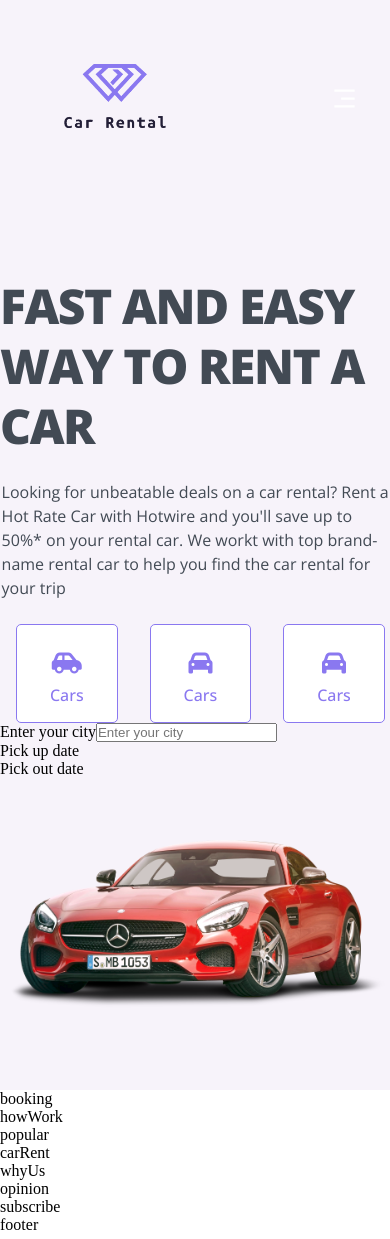
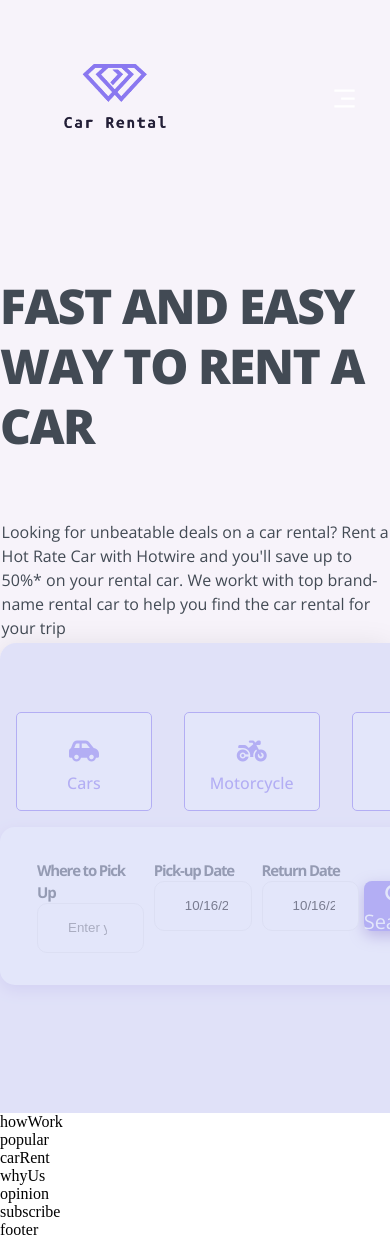
Before and after one commit to espadAbtw/car-rental-froncik, a React (Create React App) app in the folder car-rental/: page / in a window 390 px wide. Built offline with nearby package versions, Linux system fonts and the light colour scheme.

Commit message:
Header (without responsivity)

```diff
--- a/car-rental/package.json
+++ b/car-rental/package.json
@@ -8,6 +8,7 @@
     "@testing-library/react": "^13.4.0",
     "@testing-library/user-event": "^13.5.0",
     "react": "^18.2.0",
+    "react-datepicker": "^4.8.0",
     "react-dom": "^18.2.0",
     "react-icons": "^4.6.0",
     "react-scripts": "5.0.1",
--- a/car-rental/src/App.js
+++ b/car-rental/src/App.js
@@ -1,7 +1,7 @@
 import React from "react";
 import './App.css';
 import { Footer, Header, HowWork, Popular, Subscribe, WhyUs} from './containers';
-import { Navbar, CarRent, Booking, Opinion} from './components';
+import { Navbar, CarRent, Opinion} from './components';
 import './index.css'
 
 function App() {
@@ -11,7 +11,6 @@ function App() {
         <Navbar/>
         <Header/>
     </div>
-      <Booking/>
       <HowWork/>
       <Popular/>
       <CarRent/>
--- a/car-rental/src/components/booking/booking.jsx
+++ /dev/null
@@ -1,8 +0,0 @@
-import React from "react";
-import './booking.css'
-
-function booking() {
-  return <div>booking</div>;
-}
-
-export default booking
--- a/car-rental/src/components/bookingSearch/bookingSearch.css
+++ b/car-rental/src/components/bookingSearch/bookingSearch.css
@@ -0,0 +1,48 @@
+.booking-container {
+    margin-top: 1rem;
+    background-color: #fff;
+    display: flex;
+    flex-direction: row;
+    padding: 2rem;
+    font-family: var(--font-family);
+    border-radius: 15px;
+    box-shadow: rgba(78, 23, 180, 0.171) 0px 5px 15px;
+}
+
+.booking-container .button  {
+    margin-top: 22px;
+    height: 50px;
+    width: 200px;
+    font-family: var(--font-family);
+    color: #fff;
+    background-color: #8a78f0;
+    font-weight: 300;
+    border: 0;
+    outline: none;
+    font-size: 20px;
+    border-radius: 8px;
+    cursor: pointer;
+    box-shadow: rgba(119, 85, 184, 0.685) 0px 5px 15px;
+
+}
+.booking-container label {
+    font-weight: bold;
+    font-size: 15px;
+    text-align: left;
+    letter-spacing: -0.08em;
+
+    color: #424a54;
+}
+.booking-container .booking-part {
+    margin-left: 5px;
+    margin-right: 5px;
+}
+.booking-container input {
+    border: 1px solid #ededef;
+    border-radius: 10px;
+    height: 50px;
+    width: 100%;
+    padding: 2px 23px 2px 30px;
+    outline: 0;
+    background-color: #fff;
+}
--- a/car-rental/src/components/bookingSearch/bookingSearch.jsx
+++ b/car-rental/src/components/bookingSearch/bookingSearch.jsx
@@ -1,11 +1,14 @@
-import React from "react";
+import React, { useState } from "react";
+import DatePicker from 'react-datepicker';
 import "./bookingSearch.css";
-
+import "react-datepicker/dist/react-datepicker.css"
 function BookingSearch() {
+    const [startDate, setStartDate] = useState(new Date());
+    const [endDate, setEndDate] = useState(new Date());
   return (
     <form className="booking-container">
       <div className="booking-part">
-      <label for="searchbar">Enter your city</label>
+      <label htmlFor="searchbar">Where to Pick Up</label>
         <input
         type="search"
         id="searchbar"
@@ -13,14 +16,16 @@ function BookingSearch() {
         placeholder="Enter your city"></input>
       </div>
       <div className="booking-part">
-      <label for="pick-up-date">Pick up date</label>
-
+      <label htmlFor="pick-up-date">Pick-up Date</label>
+      <DatePicker selected={startDate} onChange={(date) => setStartDate(date)} />
       </div>
       <div className="booking-part">
-      <label for="return-date">Pick out date</label>
+      <label htmlFor="return-date">Return Date</label>
+      <DatePicker selected={endDate} onChange={(date) => setEndDate(date)} />
+      </div>
+      <button className="button"type="submit"><i className="fa-solid fa-magnifying-glass"></i> Search</button>
+    </form>
 
-      </div>
-    </form>
   );
 }
 
--- a/car-rental/src/components/index.js
+++ b/car-rental/src/components/index.js
@@ -1,4 +1,4 @@
-export { default as Booking } from './booking/booking'
+
 export { default as CarRent } from './carRent/carRent'
 export { default as Navbar } from './navbar/navbar'
 export { default as Opinion } from './opinion/opinion'
--- a/car-rental/src/containers/header/header.css
+++ b/car-rental/src/containers/header/header.css
@@ -6,6 +6,7 @@
     display: flex;
     padding-top: 5rem;
     padding-bottom: 5rem;
+    overflow: hidden;
 }
 
 .cr_header-content {
@@ -33,28 +34,49 @@
     font-weight: normal;
     font-size: 20px;
     line-height: 27px;
-    margin-top: 1.5rem;
+    margin-top: 4rem;
     margin-bottom: 1.5rem;
     padding-left: 0.1rem;
 }
 
-.cr_header-image {
+.cr_header-wrap {
+    position: relative;
     flex: 1;
     display: flex;
     justify-content: center;
     align-items: center;
+
+
 }
-.cr_header-image img {
+.cr_header-wrap-glass {
+    min-height: 779px;
+    height: 100%;
     width: 100%;
-    height: 100%;
+    position: absolute;
+    background: rgba(208, 212, 246, 0.59);
+    border-radius: 16px 0 0 0 ;
+    box-shadow: 0 4px 30px rgba(0, 0, 0, 0.1);
+    backdrop-filter: blur(0.2px);
+    -webkit-backdrop-filter: blur(0.2px);
+    margin-right: 0;
+    z-index: 2;
+}
+
+.cr_header-wrap img {
+    position: absolute;
+    max-height: 100%;
+    left: -100px;
+    z-index: 1;
 }
 .cr_header-vechicle_options {
     display: flex;
+    margin-top: 3rem;
 }
 .cr_header-vechicle_options Button{
     margin: 0 1em;
 
 }
+
 @media screen and (max-width: 1110px) {
     .cr_header {
         flex-direction: column;
--- a/car-rental/src/containers/header/header.jsx
+++ b/car-rental/src/containers/header/header.jsx
@@ -23,19 +23,30 @@ function Header() {
         />
         <Button
           type="submit"
-          text="Cars"
-          icon="fa-solid fa-car"
+          text="Motorcycle"
+          icon="fa-solid fa-motorcycle"
         />
         <Button
           type="submit"
-          text="Cars"
-          icon="fa-solid fa-car"
+          text="Delivery"
+          icon="fa-solid fa-truck"
+        />
+        <Button
+          type="submit"
+          text="Agricultural"
+          icon="fa-solid fa-tractor"
+        />
+        <Button
+          type="submit"
+          text="Structural"
+          icon="fa-solid fa-snowplow"
         />
       </div>
       <div className="cr_header-booking_component"></div>
         <BookingSearch/>
       </div>
-      <div className="cr_header-image">
+      <div className="cr_header-wrap">
+        <div className="cr_header-wrap-glass"></div>
         <img src={merol} alt="mercedes car" />
       </div>
     </div>
```
Also changed, not shown: car-rental/src/components/brand/brand.css (added), car-rental/src/components/brand/brand.jsx (added), 1 other file (tests, documents, lock files or other folders).
